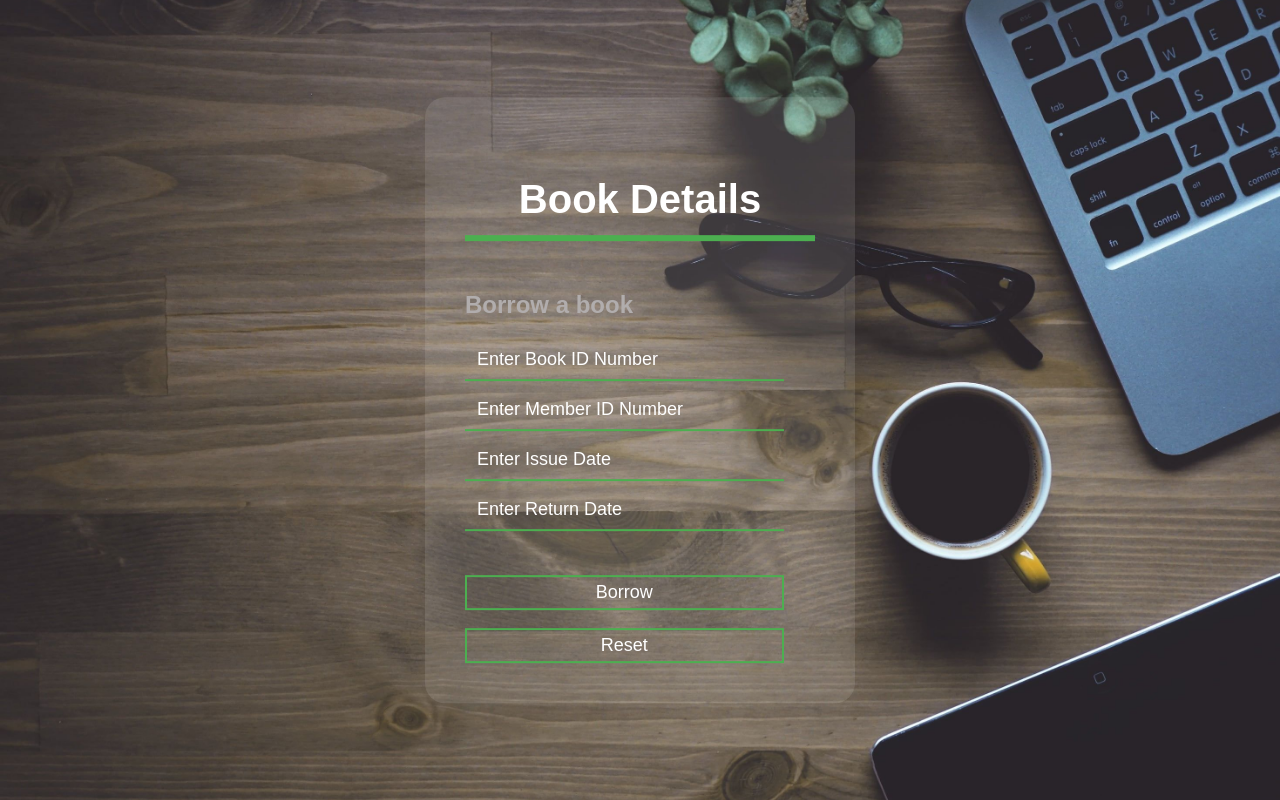
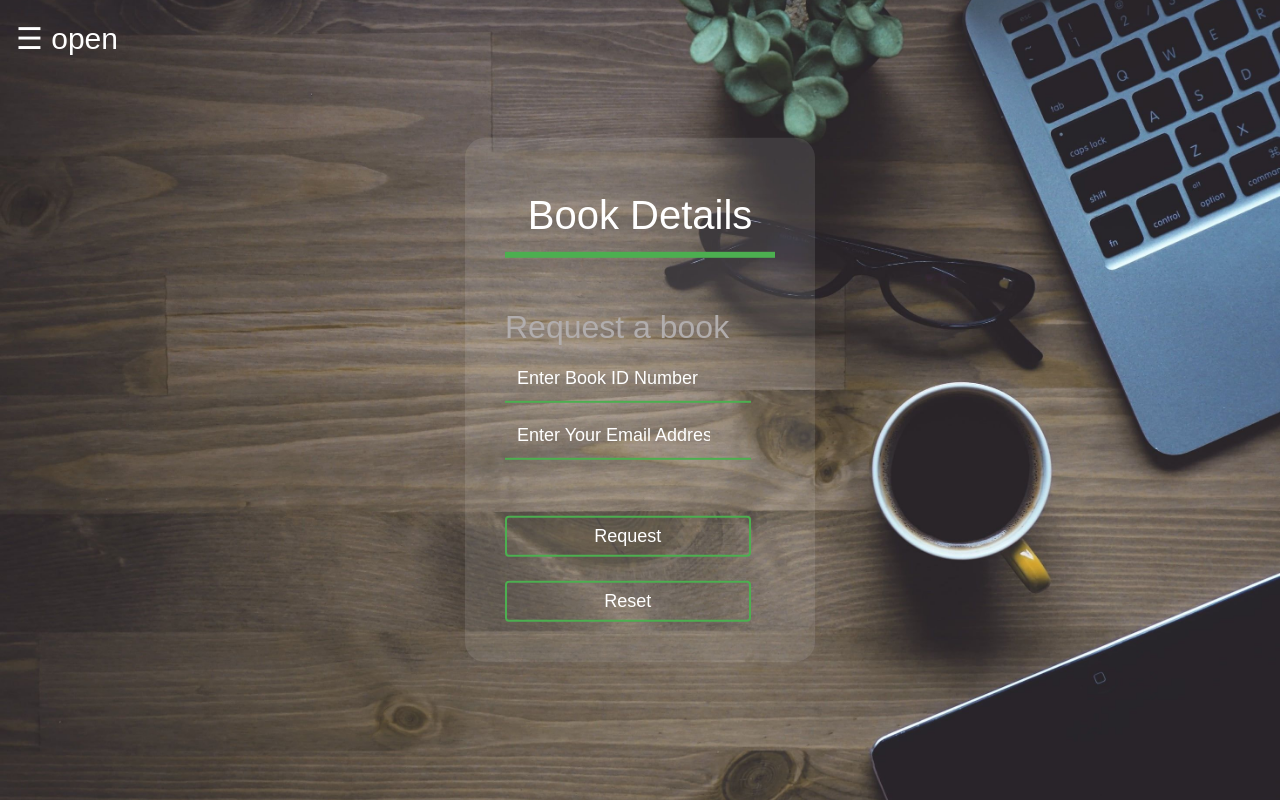
Before and after one commit to Ayodhya12/Project-NetLibrarian, a PHP site: page /borrow.php in a window 1280 px wide. Run offline with PHP 8.4, Linux system fonts and the light colour scheme; the visitor is signed in with stand-in values (Sample User, id 1).

Commit message:
Update borrow.php

```diff
--- a/newProject/borrow.php
+++ b/newProject/borrow.php
@@ -1,33 +1,165 @@
-<!DOCTYPE HTML>
+<!DOCTYPE html>
 <html>
 <head>
-	<title></title>
-	<link rel="stylesheet" type="text/css" href="theme.css">
+    <title></title>
+    <link rel="stylesheet" href="https://stackpath.bootstrapcdn.com/bootstrap/4.3.1/css/bootstrap.min.css">
+    <link rel="stylesheet" type="text/css" href="theme.css">
+<style>
+    .sidenav {
+  height: 100%;
+  margin-top: 0px;
+  width: 0;
+  position: fixed;
+  z-index: 1;
+  top: 0;
+  left: 0;
+  background-color: #222;
+  overflow-x: hidden;
+  transition: 0.5s;
+  padding-top: 60px;
+}
+
+.sidenav a {
+  padding: 8px 8px 8px 32px;
+  text-decoration: none;
+  font-size: 25px;
+  color: #818181;
+  display: block;
+  transition: 0.3s;
+}
+
+.sidenav a:hover {
+  color: white;
+}
+
+.sidenav .closebtn {
+  position: absolute;
+  top: 0;
+  right: 25px;
+  font-size: 36px;
+  margin-left: 50px;
+}
+
+#main {
+  transition: margin-left .5s;
+  padding: 16px;
+}
+
+@media screen and (max-height: 450px) {
+  .sidenav {padding-top: 15px;}
+  .sidenav a {font-size: 18px;}
+}
+.h:hover
+{
+    color:white;
+    width: 300px;
+    height: 50px;
+    background-color: #00544c;
+}
+</style>
 </head>
 <body>
-	<div class="container cont1">
+
+<?php
+
+$dbcon=parse_ini_file("dbconfig.ini");
+$server=$dbcon['server'];
+$user=$dbcon['user'];
+$pw=$dbcon['dbpass'];
+$db=$dbcon['dbase'];
+
+
+$conn=mysqli_connect($server,$user,$pw,$db);
+
+if($conn->connect_error)
+{
+    die("Not Connected Properly".$conn->connect_error);
+}
+else
+{
+}
+?>
+<div id="mySidenav" class="sidenav">
+  <a href="javascript:void(0)" class="closebtn" onclick="closeNav()">&times;</a>
+
+            <div style="color: white; margin-left: 60px; font-size: 20px;">
+
+                <?php
+                session_start();
+                if(isset($_SESSION['login_user']))
+
+                {
+                    echo "Welcome ".$_SESSION['login_user'];
+                }
+                ?>
+            </div><br><br>
+
+  <div class="h"> <a href="index.php">Home</a></div>
+  <div class="h"> <a href="book.php">Books</a></div>
+  <div class="h"> <a href="request.php">Book Request</a></div>
+  <div class="h"><a href="information.php">Issue Information</a></div>
+  <div class="h"><a href="return.php">Return Book</a></div>
+</div>
+
+<div id="main">
+
+  <span style="color:#fff; font-size:30px;cursor:pointer" onclick="openNav()">&#9776; open</span>
+
+
+<script>
+function openNav() {
+  document.getElementById("mySidenav").style.width = "300px";
+  document.getElementById("main").style.marginLeft = "300px";
+  document.body.style.backgroundColor = "rgba(0,0,0,0.4)";
+}
+
+function closeNav() {
+  document.getElementById("mySidenav").style.width = "0";
+  document.getElementById("main").style.marginLeft= "0";
+  document.body.style.backgroundColor = "white";
+}
+</script>
+    <div class="container cont1">
     <div class="login-box">
-		<h1 align="center">Book Details</h1>
-        <h2 style="color:#b1adad;">Borrow a book</h2>
-	    <form method="post" action="">
+        <h1 align="center">Book Details</h1>
+        <h2 style="color:#b1adad;">Request a book</h2>
+        <form method="post" action="">
             <div class="textbox">
                 <input id="" name="book_id" type="text" placeholder="Enter Book ID Number" required="">
             </div>
             <div class="textbox">
-	            <input id="" type="text" name="mem_id"  placeholder="Enter Member ID Number" required="">
-            </div>
-            <div class="textbox">
-                <input id="" name="issue_date" type="text" placeholder="Enter Issue Date" required="">
-            </div>
-            <div class="textbox">
-	            <input id="" type="text" name="return_date"  placeholder="Enter Return Date" required="">
+                <input id="" type="text" name="Email"  placeholder="Enter Your Email Address" required="">
             </div> <br><br>
-            <input type="submit" name="Borrow" value="Borrow"  class=" btn"><br><br>
+            <input type="submit" name="submit" value="Request"  class=" btn"><br><br>
             <input type="reset" name="Reset"   class=" btn">
-
-
         </form>
     </div>
   </div>
 </body>
 </html>
+<?php
+if(isset($_POST['submit']))
+        {
+            if(isset($_SESSION['login_user']))
+            {
+                mysqli_query($conn,"INSERT INTO borrow_books(book_id,Email,approve,issue_date,return_date,status) VALUES('$_POST[book_id]', '$_POST[Email]', '', '', '','');");
+                ?>
+                    <script type="text/javascript">
+                        window.location="request.php"
+                    </script>
+                <?php
+            }
+            else
+            {
+
+                echo "<center><h2 class='alert alert-dark' style='width:450px; margin-top:250px;'>Please login first.</h2></center>";
+
+            }
+        }
+
+
+mysqli_close($conn);
+
+?>
+</body>
+</html>
```
